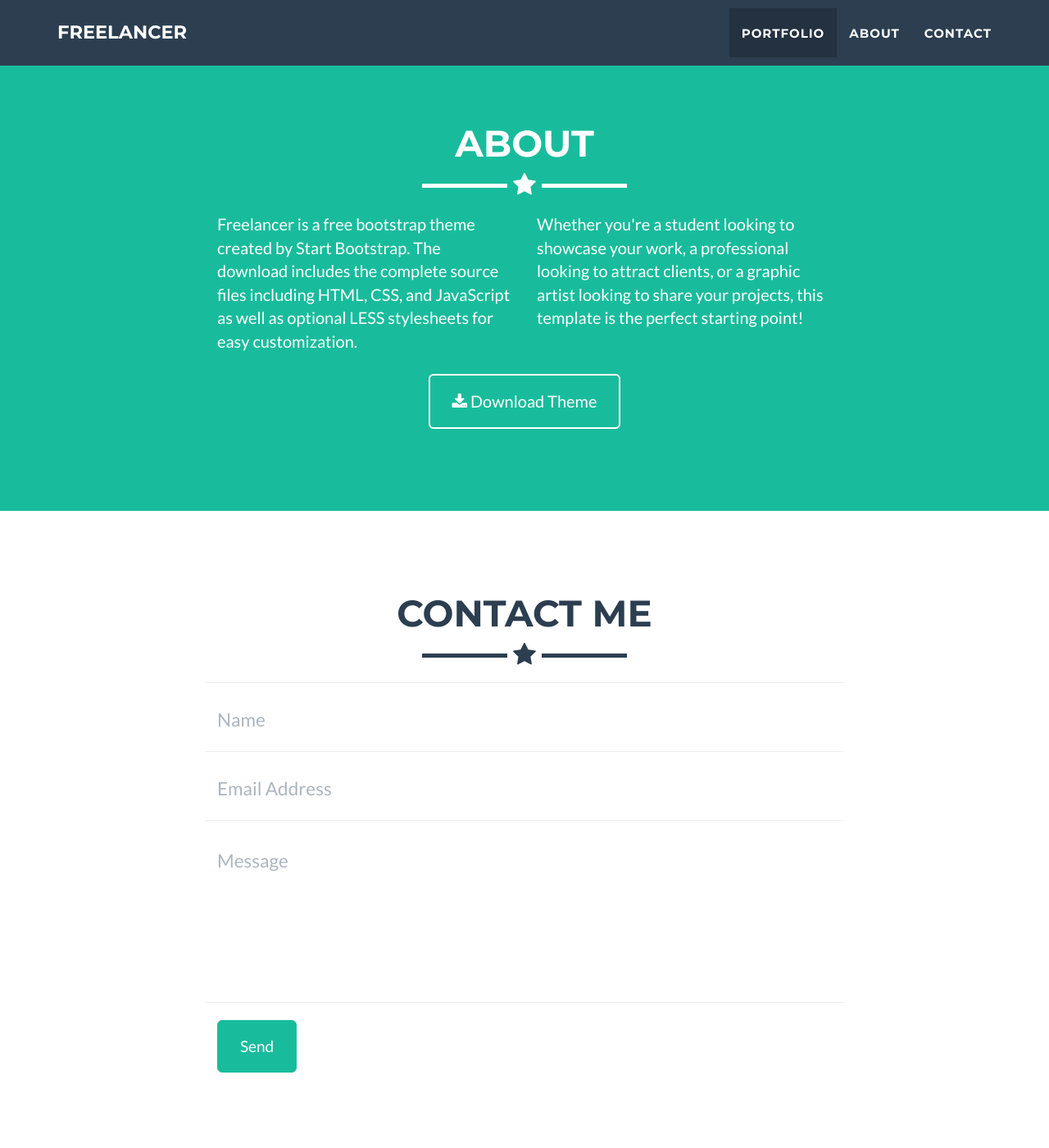
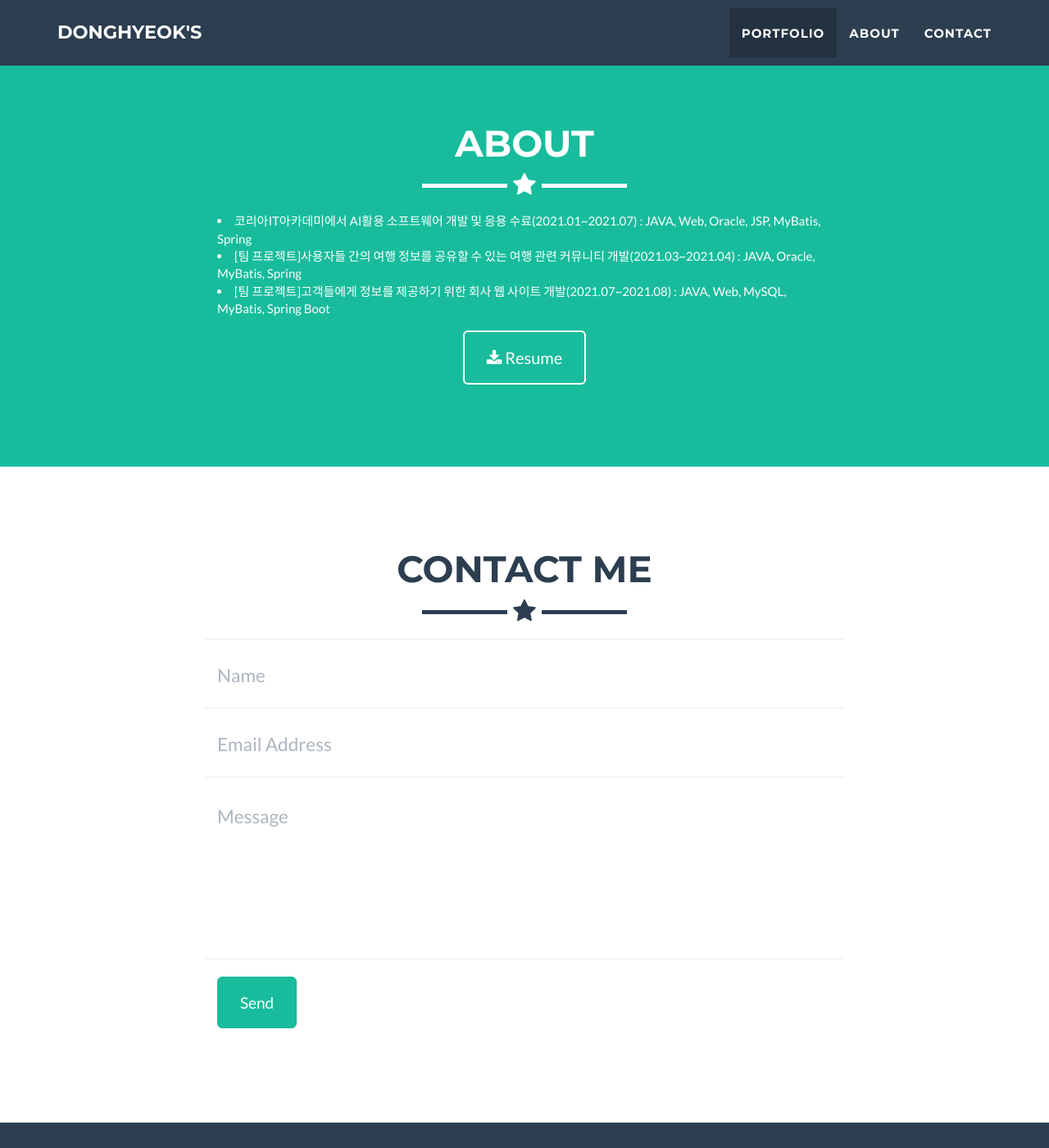
Before and after one commit to jeromelachaud/freelancer-theme, a Jekyll site: the page built from _posts/2014-07-18-project-1.markdown, in a window 1280 px wide and 1400 px high, scrolled down 1622 px. Shown: the whole window at 82% size. Built offline with Jekyll 4.4.1, drawn with Linux system fonts in a browser that asks for light colours; some of the changed text lies outside the part shown.

Commit message:
UPDATE about COMMIT

```diff
--- a/Gemfile
+++ b/Gemfile
@@ -1,2 +1,4 @@
 source "https://rubygems.org"
 gemspec
+
+gem "webrick", "~> 1.7"
--- a/_config.yml
+++ b/_config.yml
@@ -1,10 +1,10 @@
 # Site settings
-title: Freelancer
-email: your-email@domain.com
-url: https://github.com/jeromelachaud/freelancer-theme
+title: Donghyeok's
+email: gidion@kakao.com
+url: https://dh0725.github.io/
 description: "Write an awesome description for your new site here. You can edit this line in _config.yml. It will appear in your document head meta (for Google search results) and in your feed.xml site description."
 keywords: "your keywords, separated by commas"
-skills: "Web Developer - Graphic Artist - User Experience Designer"
+skills: "Web Developer"
 meta_author: LastName FirstName
 
 # Google webmaster tools
@@ -39,16 +39,16 @@
 
 # Social networks usernames (many more available: google-plus, flickr, dribbble, pinterest, instagram, tumblr, linkedin, etc.)
 social:
-  - title: twitter
-    url: http://twitter.com/jekyllrb
-  - title: facebook
-    url:
-  - title: stack-overflow
-    url: http://stackoverflow.com/questions/tagged/jekyll
-  - title: bitbucket
-    url: http://bitbucket.org/jekyll
   - title: github
-    url: http://github.com/jekyll
+    url: https://github.com/dh0725
+  # - title: twitter
+  #   url: http://twitter.com/jekyllrb
+  # - title: facebook
+  #   url:
+  # - title: stack-overflow
+  #   url: http://stackoverflow.com/questions/tagged/jekyll
+  # - title: bitbucket
+  #   url: http://bitbucket.org/jekyll
 
 # Postal address (add as many lines as necessary)
 address:
--- a/_includes/about.html
+++ b/_includes/about.html
@@ -8,15 +8,14 @@
                 </div>
             </div>
             <div class="row">
-                <div class="col-lg-4 col-lg-offset-2">
-                    <p>Freelancer is a free bootstrap theme created by Start Bootstrap. The download includes the complete source files including HTML, CSS, and JavaScript as well as optional LESS stylesheets for easy customization.</p>
-                </div>
-                <div class="col-lg-4">
-                    <p>Whether you're a student looking to showcase your work, a professional looking to attract clients, or a graphic artist looking to share your projects, this template is the perfect starting point! </p>
+                <div class="col-lg-8 col-lg-offset-2 text-left">
+                    <li>코리아IT아카데미에서 AI활용 소프트웨어 개발 및 응용 수료(2021.01~2021.07) : JAVA, Web, Oracle, JSP, MyBatis, Spring</li>
+                    <li>[팀 프로젝트]사용자들 간의 여행 정보를 공유할 수 있는 여행 관련 커뮤니티 개발(2021.03~2021.04) : JAVA, Oracle, MyBatis, Spring</li>
+                    <li>[팀 프로젝트]고객들에게 정보를 제공하기 위한 회사 웹 사이트 개발(2021.07~2021.08) : JAVA, Web, MySQL, MyBatis, Spring Boot</li>
                 </div>
                 <div class="col-lg-8 col-lg-offset-2 text-center">
-                    <a href="https://github.com/jeromelachaud/freelancer-theme" class="btn btn-lg btn-outline">
-                        <i class="fa fa-download"></i> Download Theme
+                    <a href="https://docs.google.com/document/d/1jVGYqpZtrb4Mi2xS52T4khSmEg0X29tE/edit?usp=sharing&ouid=104483729558480407569&rtpof=true&sd=true" target="_blank" class="btn btn-lg btn-outline">
+                        <i class="fa fa-download"></i> Resume
                     </a>
                 </div>
             </div>
--- a/_includes/footer.html
+++ b/_includes/footer.html
@@ -4,12 +4,6 @@
             <div class="container">
                 <div class="row">
                     <div class="footer-col col-md-4">
-                        <h3>{{ site.footer.location }}</h3>
-                        <p>
-                            {% for adress in site.address %}
-                                {{ adress.line }} <br>
-		                    {% endfor %}
-                        </p>
                     </div>
                     <div class="footer-col col-md-4">
                         <h3>{{ site.footer.social }}</h3>
@@ -22,8 +16,6 @@
                         </ul>
                     </div>
                     <div class="footer-col col-md-4">
-                        <h3>{{ site.footer.credits }}</h3>
-                        <p>{{ site.credits }}</p>
                     </div>
                 </div>
             </div>
```
Also changed, not shown: 1 other file.
